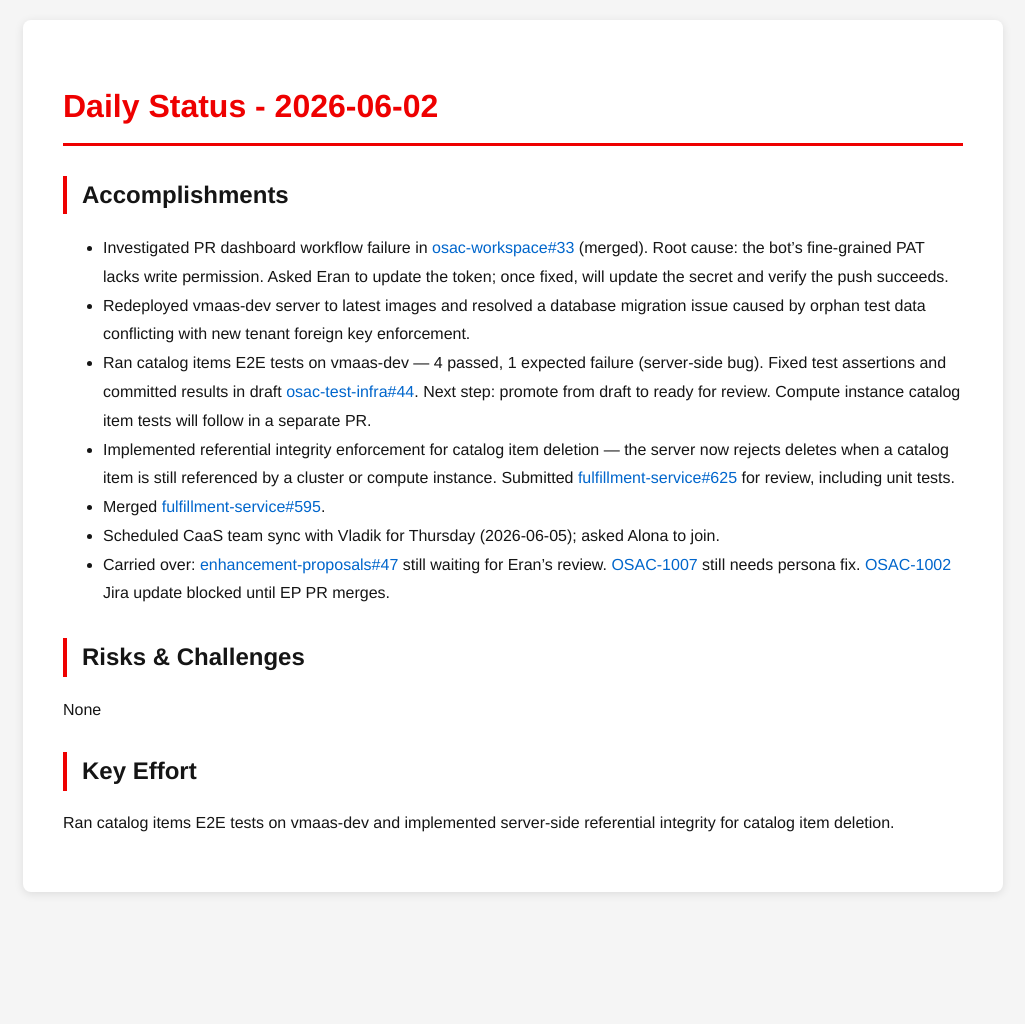
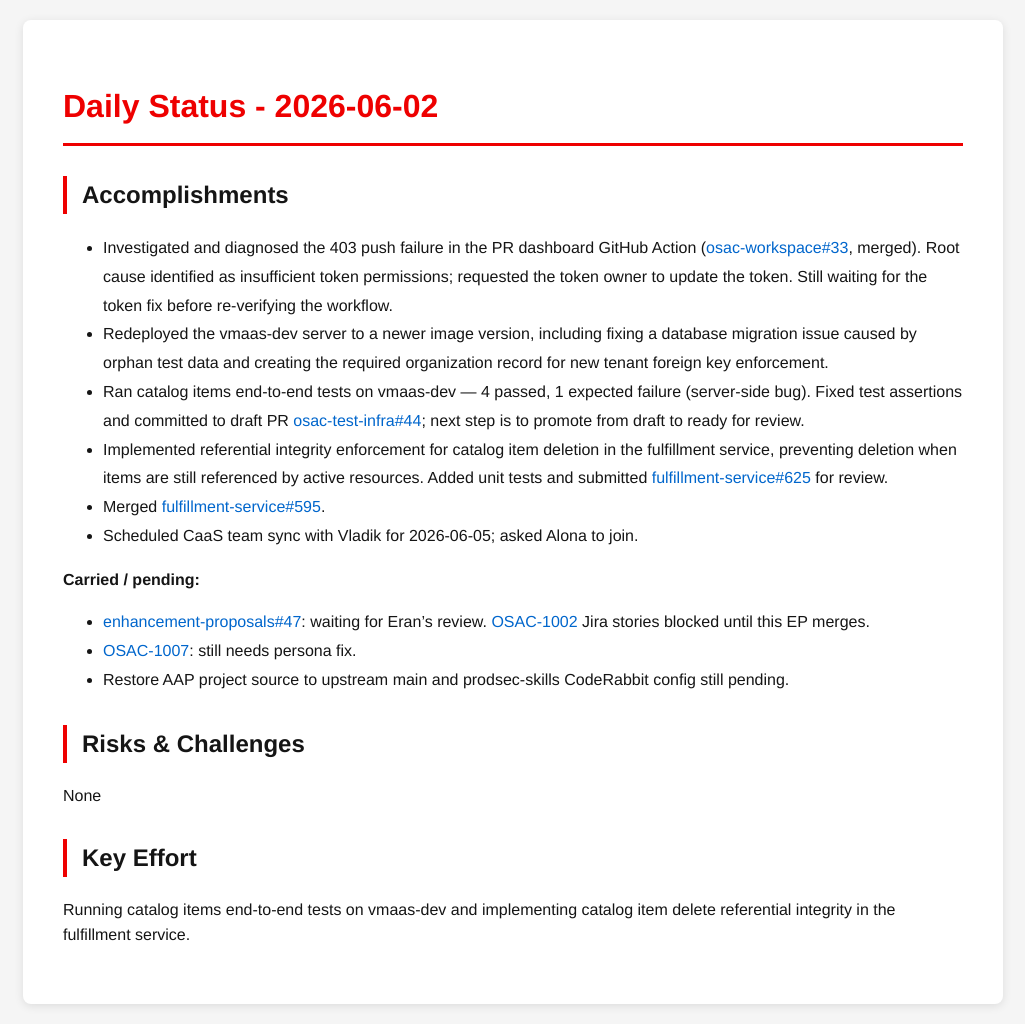
Before and after one commit to tzvatot/daily-status, a Jekyll site: the page built from 2026-06-02.md, in a window 1280 px wide. Shown: the whole page, without its empty margins (127-1152 px from the left). Built offline with Jekyll 4.4.1, drawn with Linux system fonts in a browser that asks for light colours; before the commit the page ends 912 px from its top, so only the background shows below that.

Commit message:
Daily status update - 2026-06-02

```diff
--- a/2026-06-02.md
+++ b/2026-06-02.md
@@ -8,16 +8,20 @@
 
 ## Accomplishments
 
-- Investigated PR dashboard workflow failure in [osac-workspace#33](https://github.com/osac-project/osac-workspace/pull/33) (merged). Root cause: the bot's fine-grained PAT lacks write permission. Asked Eran to update the token; once fixed, will update the secret and verify the push succeeds.
-- Redeployed vmaas-dev server to latest images and resolved a database migration issue caused by orphan test data conflicting with new tenant foreign key enforcement.
-- Ran catalog items E2E tests on vmaas-dev — 4 passed, 1 expected failure (server-side bug). Fixed test assertions and committed results in draft [osac-test-infra#44](https://github.com/osac-project/osac-test-infra/pull/44). Next step: promote from draft to ready for review. Compute instance catalog item tests will follow in a separate PR.
-- Implemented referential integrity enforcement for catalog item deletion — the server now rejects deletes when a catalog item is still referenced by a cluster or compute instance. Submitted [fulfillment-service#625](https://github.com/osac-project/fulfillment-service/pull/625) for review, including unit tests.
+- Investigated and diagnosed the 403 push failure in the PR dashboard GitHub Action ([osac-workspace#33](https://github.com/osac-project/osac-workspace/pull/33), merged). Root cause identified as insufficient token permissions; requested the token owner to update the token. Still waiting for the token fix before re-verifying the workflow.
+- Redeployed the vmaas-dev server to a newer image version, including fixing a database migration issue caused by orphan test data and creating the required organization record for new tenant foreign key enforcement.
+- Ran catalog items end-to-end tests on vmaas-dev — 4 passed, 1 expected failure (server-side bug). Fixed test assertions and committed to draft PR [osac-test-infra#44](https://github.com/osac-project/osac-test-infra/pull/44); next step is to promote from draft to ready for review.
+- Implemented referential integrity enforcement for catalog item deletion in the fulfillment service, preventing deletion when items are still referenced by active resources. Added unit tests and submitted [fulfillment-service#625](https://github.com/osac-project/fulfillment-service/pull/625) for review.
 - Merged [fulfillment-service#595](https://github.com/osac-project/fulfillment-service/pull/595).
-- Scheduled CaaS team sync with Vladik for Thursday (2026-06-05); asked Alona to join.
-- Carried over: [enhancement-proposals#47](https://github.com/osac-project/enhancement-proposals/pull/47) still waiting for Eran's review. [OSAC-1007](https://redhat.atlassian.net/browse/OSAC-1007) still needs persona fix. [OSAC-1002](https://redhat.atlassian.net/browse/OSAC-1002) Jira update blocked until EP PR merges.
+- Scheduled CaaS team sync with Vladik for 2026-06-05; asked Alona to join.
+
+**Carried / pending:**
+- [enhancement-proposals#47](https://github.com/osac-project/enhancement-proposals/pull/47): waiting for Eran's review. [OSAC-1002](https://redhat.atlassian.net/browse/OSAC-1002) Jira stories blocked until this EP merges.
+- [OSAC-1007](https://redhat.atlassian.net/browse/OSAC-1007): still needs persona fix.
+- Restore AAP project source to upstream main and prodsec-skills CodeRabbit config still pending.
 
 ## Risks & Challenges
 None
 
 ## Key Effort
-Ran catalog items E2E tests on vmaas-dev and implemented server-side referential integrity for catalog item deletion.
+Running catalog items end-to-end tests on vmaas-dev and implementing catalog item delete referential integrity in the fulfillment service.
```
